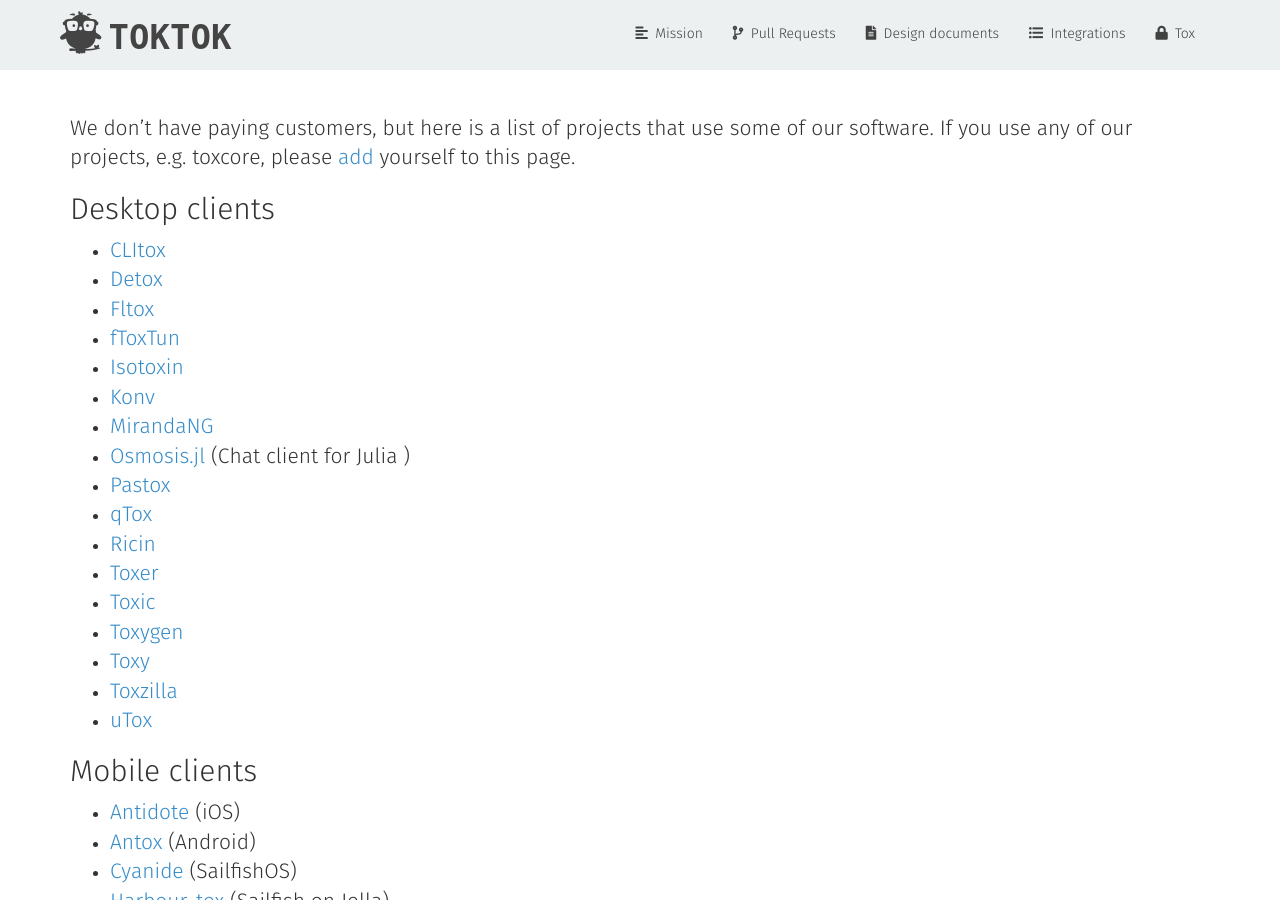
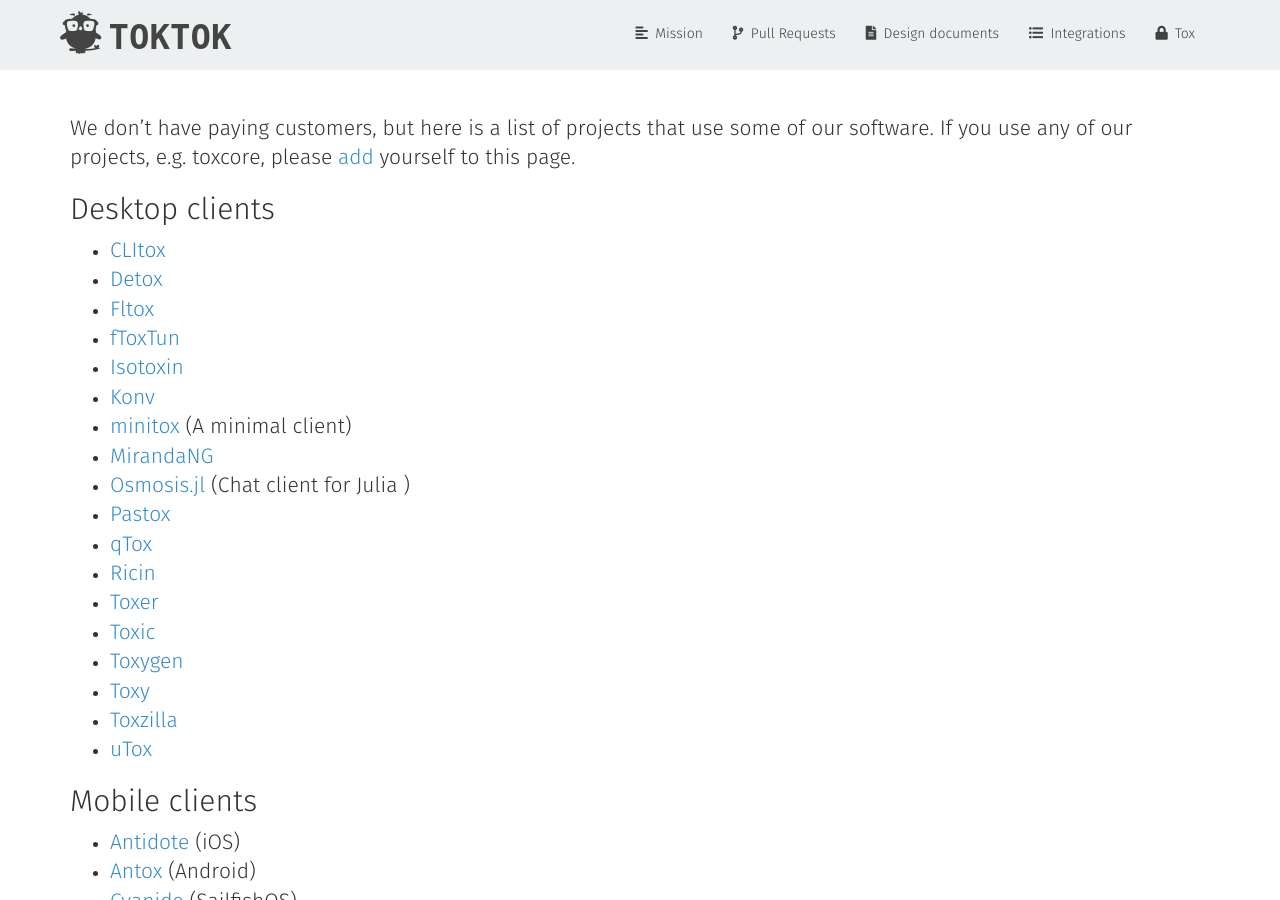
Before and after one commit to TokTok/website, a Jekyll site: the page built from toktok/integrations.md, in a window 1280 px wide and 900 px high. Built offline with Jekyll 4.4.1, drawn with Linux system fonts in a browser that asks for light colours; nearby versions of some CDN libraries.

Commit message:
Add minitox to integrations.

```diff
--- a/toktok/integrations.md
+++ b/toktok/integrations.md
@@ -18,6 +18,8 @@ yourself to this page.
 *   [fToxTun](https://github.com/ddorian1/fToxTun)
 *   [Isotoxin](https://github.com/isotoxin/isotoxin)
 *   [Konv](https://github.com/SkyzohKey/Konv)
+*   [minitox](https://github.com/hqwrong/minitox)
+    (A minimal client)
 *   [MirandaNG](https://github.com/miranda-ng/miranda-ng)
 *   [Osmosis.jl](https://github.com/SimonDanisch/Osmosis.jl)
     (Chat client for Julia )
```
